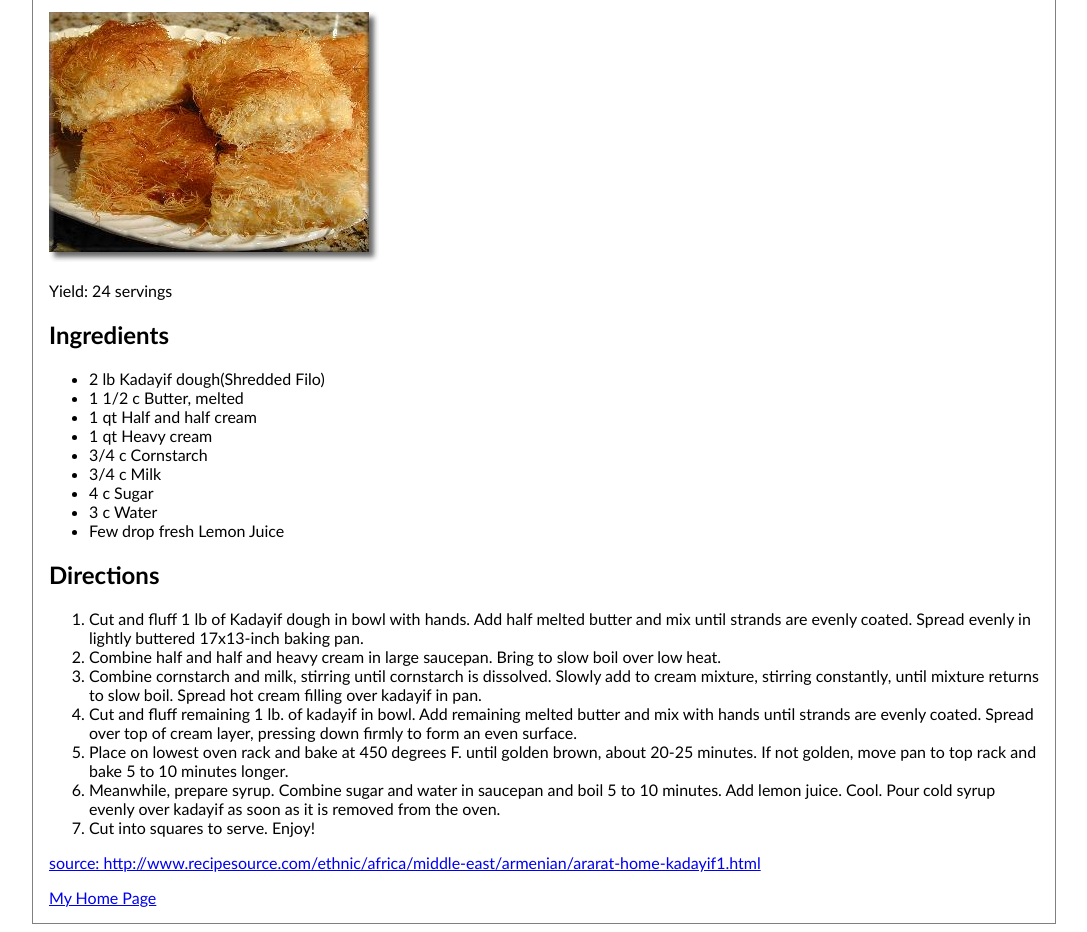
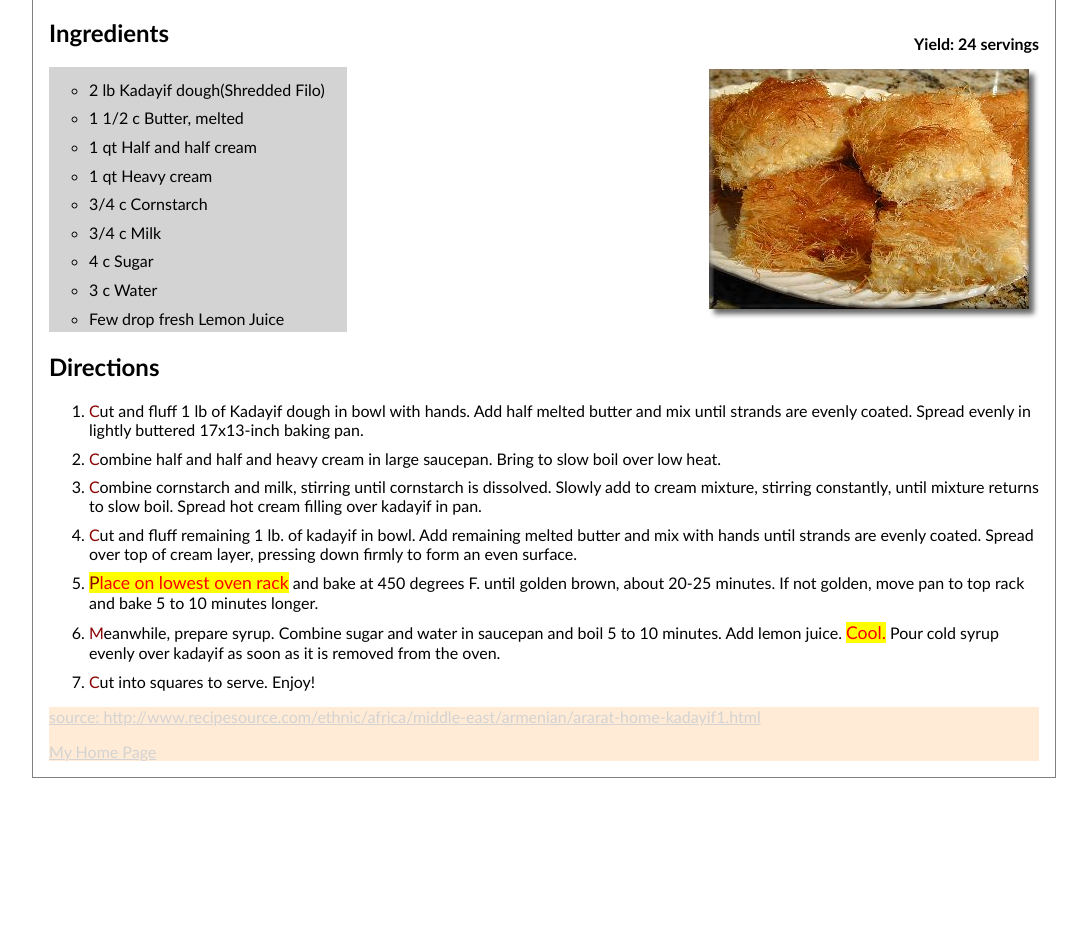
Before and after one commit to yaragg/IGME230-Web-Design-and-Development, a plain HTML site: page 230/ice/recipe/kadayif.html in a window 1280 px wide. Shown: the part 98-1030 px from the top of the page, without its empty margins (96-1183 px from the left). After the commit the page ends 884 px from the top, so only its background shows below. Drawn offline with Linux system fonts and the light colour scheme.

Commit message:
Recipe ICE completed, index updated

```diff
--- a/230/ice/recipe/kadayif.html.html
+++ b/230/ice/recipe/kadayif.html
@@ -17,6 +17,37 @@
       padding-top: 0.3em;
       padding-bottom: 0.3em;
       text-align: center;
+      border: 3px dotted black;
+    }
+    li {
+      margin-top: 0.6em;
+    }
+    .ingredients {
+      background-color: lightgray;
+      width: 250px;
+      list-style-type: circle;
+      padding-top: 0.2em;
+      padding-bottom: 0.3em;
+      padding-right: 0.5em;
+    }
+    img { float: right; clear: both;}
+    .important {
+      color: red;
+      font-size: 110%;
+      background-color: yellow;
+    }
+    #footer {
+      background-color: #FFEBD6;
+    }
+    #footer a{
+      color: lightgray;
+
+    }
+    #footer a:hover{
+      color:red;
+    }
+    ol li:first-letter{
+      color:darkred;
     }
   </style>
 
@@ -25,8 +56,8 @@
 <body>
 <div id="content">
 <h1>Ararat Home Kadayif</h1>
+       <p style="float: right; font-weight: bold">Yield: 24 servings</p>
 <img src="Kadayif.jpg" width="330" height="250" title="Kadayif" alt="Photo of kadayif dish" />
-       <p>Yield: 24 servings</p>
   <h2>Ingredients</h2>
   <ul class="ingredients">
   	<li>2 lb Kadayif dough(Shredded Filo)</li>
@@ -57,18 +88,18 @@
      butter and mix with hands until strands are evenly coated. Spread over
      top of cream layer, pressing down firmly to form an even surface.</li>
 
-    <li> Place on lowest oven rack and bake at 450 degrees F. until golden brown,
+    <li> <span class="important">Place on lowest oven rack</span> and bake at 450 degrees F. until golden brown,
      about 20-25 minutes. If not golden, move pan to top rack and bake 5 to
      10 minutes longer.</li>
 
     <li> Meanwhile, prepare syrup. Combine sugar and water in saucepan and boil
-     5 to 10 minutes. Add lemon juice. Cool. Pour cold syrup evenly over
+     5 to 10 minutes. Add lemon juice. <span class="important">Cool.</span>  Pour cold syrup evenly over
      kadayif as soon as it is removed from the oven. </li>
 
     <li> Cut into squares to serve. Enjoy!</li>
    </ol>
 
- <footer>
+ <footer id="footer">
   <p><a href="http://www.recipesource.com/ethnic/africa/middle-east/armenian/ararat-home-kadayif1.html">source: http://www.recipesource.com/ethnic/africa/middle-east/armenian/ararat-home-kadayif1.html</a></p>
   <p><a href="../../index.html">My Home Page</a></p>
   </footer>
```
Also changed, not shown: 230/index.html (+23 -0 lines).
